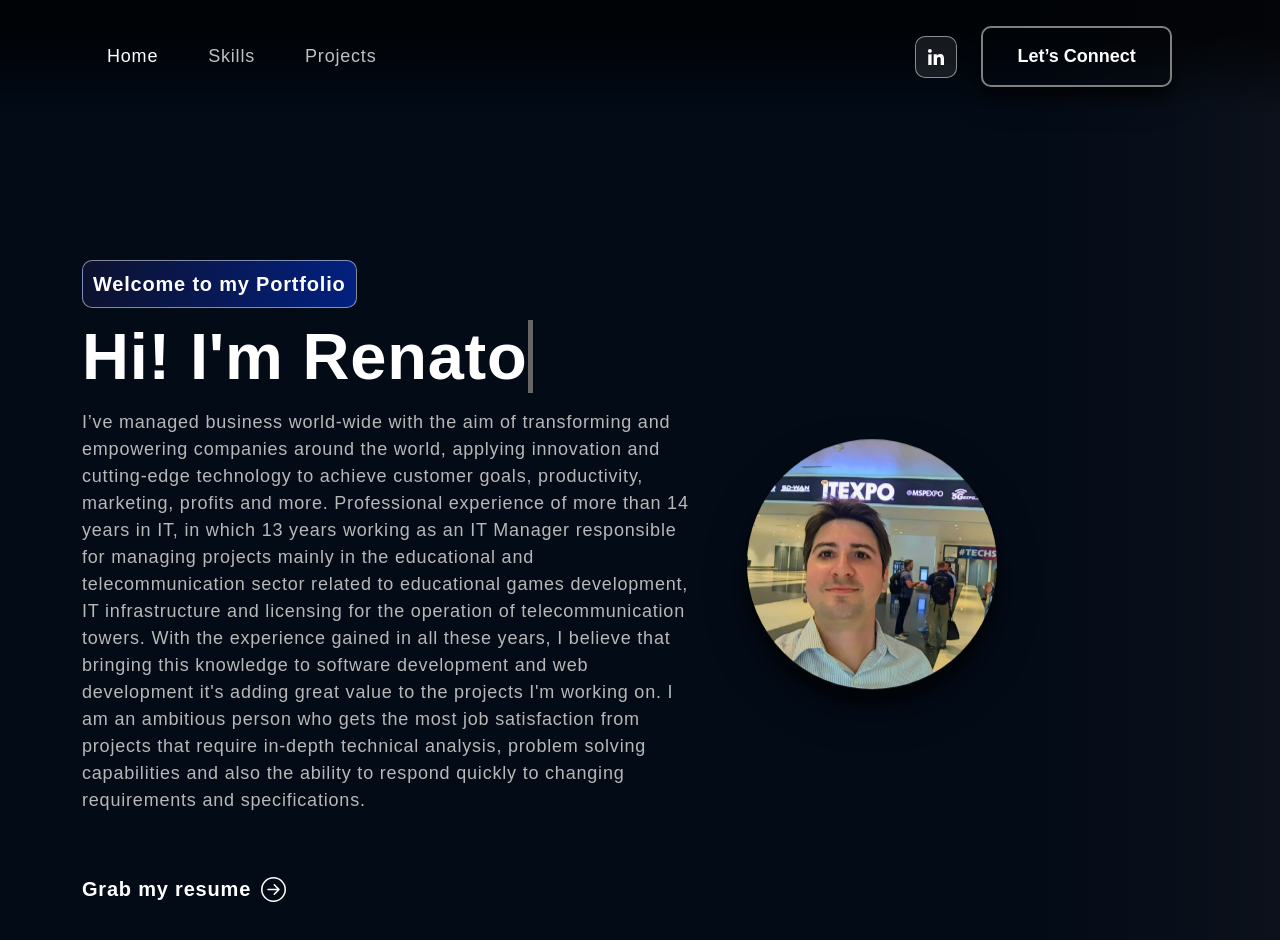
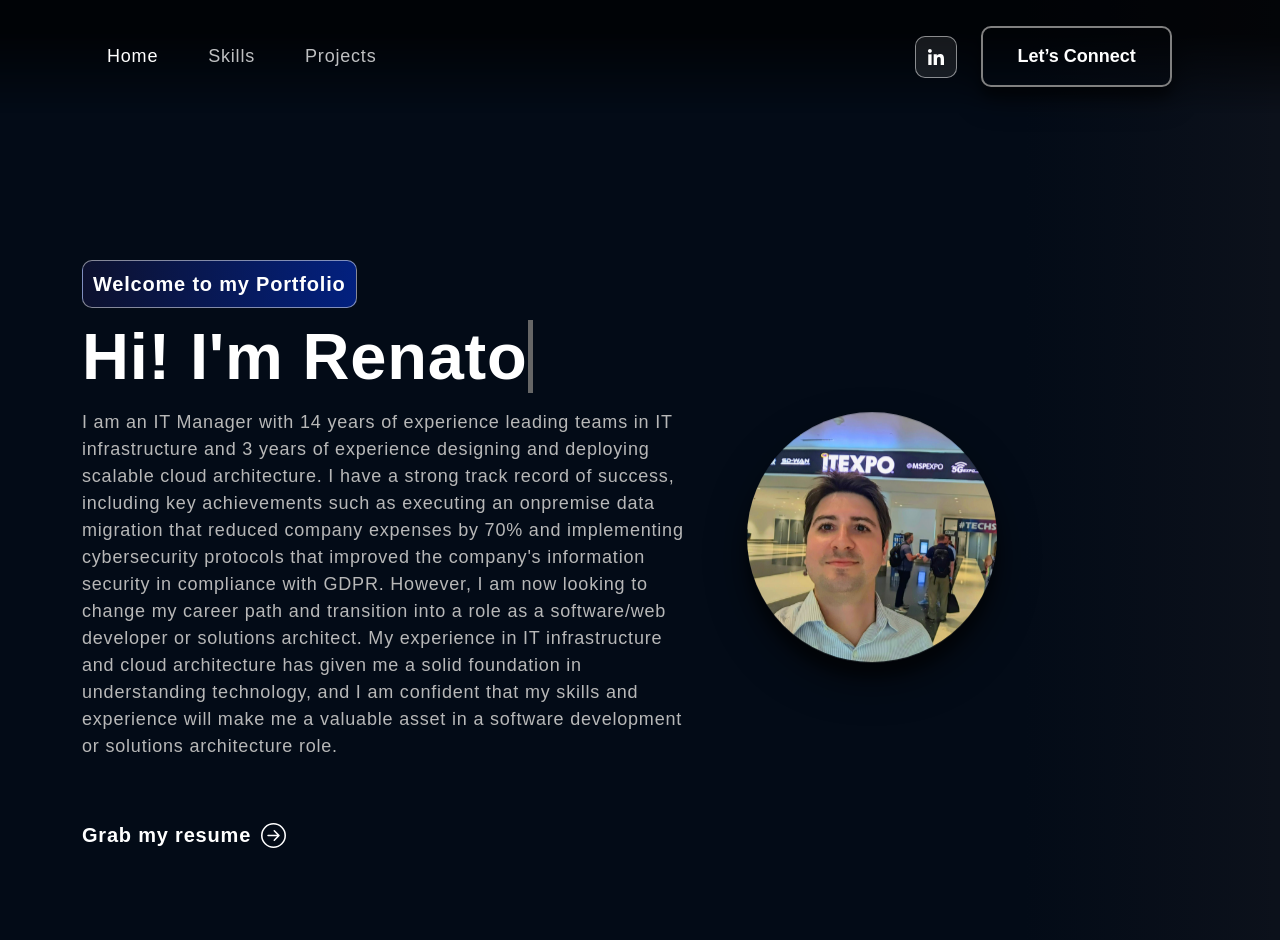
Before and after one commit to renatoboucas/portfolio, a React (Create React App) app: page / in a window 1280 px wide. Shown: the top 940 px of the page. Built offline with nearby package versions, Linux system fonts and the light colour scheme; no server answers.

Commit message:
New resume and about me

```diff
--- a/package.json
+++ b/package.json
@@ -1,4 +1,5 @@
 {
+  "homepage": "https://renatoboucas.github.io/portfolio",
   "name": "portfolio",
   "version": "0.1.0",
   "private": true,
@@ -24,6 +25,8 @@
     "webpack": "^4.19.1"
   },
   "scripts": {
+    "predeploy": "npm run build",
+    "deploy": "gh-pages -d build",
     "start": "react-scripts start",
     "build": "react-scripts build",
     "test": "react-scripts test",
@@ -46,5 +49,8 @@
       "last 1 firefox version",
       "last 1 safari version"
     ]
+  },
+  "devDependencies": {
+    "gh-pages": "^4.0.0"
   }
 }
--- a/src/components/Banner/Banner.jsx
+++ b/src/components/Banner/Banner.jsx
@@ -2,8 +2,8 @@ import { useState, useEffect } from "react";
 import { Container, Row, Col } from "react-bootstrap";
 import { ArrowRightCircle } from "react-bootstrap-icons";
 import TrackVisibility from "react-on-screen";
-import avatar from '../../assets/img/avatar.jfif'
-import './banner.css'
+import avatar from "../../assets/img/avatar.jfif";
+import "./banner.css";
 
 const Banner = () => {
   const [loopNum, setLoopNum] = useState(0);
@@ -51,9 +51,11 @@ const Banner = () => {
     }
   };
 
-const grabResume = () => {
-    return window.open('https://github.com/renatoboucas/Resume/raw/master/Full%20Resume%20EAD_8.11.2022.pdf')
-}
+  const grabResume = () => {
+    return window.open(
+      "https://github.com/renatoboucas/Resume/blob/master/Resume_1.04.2023_red2.pdf"
+    );
+  };
 
   return (
     <section className="banner" id="home">
@@ -73,34 +75,31 @@ const grabResume = () => {
                     <span
                       className="txt-rotate"
                       dataperiod="1000"
-                      data-rotate='[ "Web Developer", "IT Manager", "Software Engineer" ]'
+                      data-rotate='[ "Web Developer", "IT Infrastructure Manager", "Software Engineer" ]'
                     >
                       <span className="wrap">{text}</span>
                     </span>
                   </h1>
                   <p>
-                    I’ve managed business world-wide with the aim of transforming
-                    and empowering companies around the world, applying
-                    innovation and cutting-edge technology to achieve customer
-                    goals, productivity, marketing, profits and more.
-                    Professional experience of more than 14 years in IT, in
-                    which 13 years working as an IT Manager responsible for
-                    managing projects mainly in the educational and
-                    telecommunication sector related to educational games
-                    development, IT infrastructure and licensing for the
-                    operation of telecommunication towers. With the experience gained
-                    in all these years, I believe that bringing this knowledge
-                    to software development and web development it's adding great
-                    value to the projects I'm working on. I am an ambitious
-                    person who gets the most job satisfaction from projects that
-                    require in-depth technical analysis, problem solving
-                    capabilities and also the ability to respond quickly to
-                    changing requirements and specifications.
+                    I am an IT Manager with 14 years of experience leading teams
+                    in IT infrastructure and 3 years of experience designing and
+                    deploying scalable cloud architecture. I have a strong track
+                    record of success, including key achievements such as
+                    executing an onpremise data migration that reduced company
+                    expenses by 70% and implementing cybersecurity protocols
+                    that improved the company's information security in
+                    compliance with GDPR. However, I am now looking to change my
+                    career path and transition into a role as a software/web
+                    developer or solutions architect. My experience in IT
+                    infrastructure and cloud architecture has given me a solid
+                    foundation in understanding technology, and I am confident
+                    that my skills and experience will make me a valuable asset
+                    in a software development or solutions architecture role.
                   </p>
 
-                    <button onClick={grabResume}>
+                  <button onClick={grabResume}>
                     Grab my resume <ArrowRightCircle size={25} />
-                    </button>
+                  </button>
                 </div>
               )}
             </TrackVisibility>
```
Also changed, not shown: 1 other file (tests, documents, lock files or other folders).
